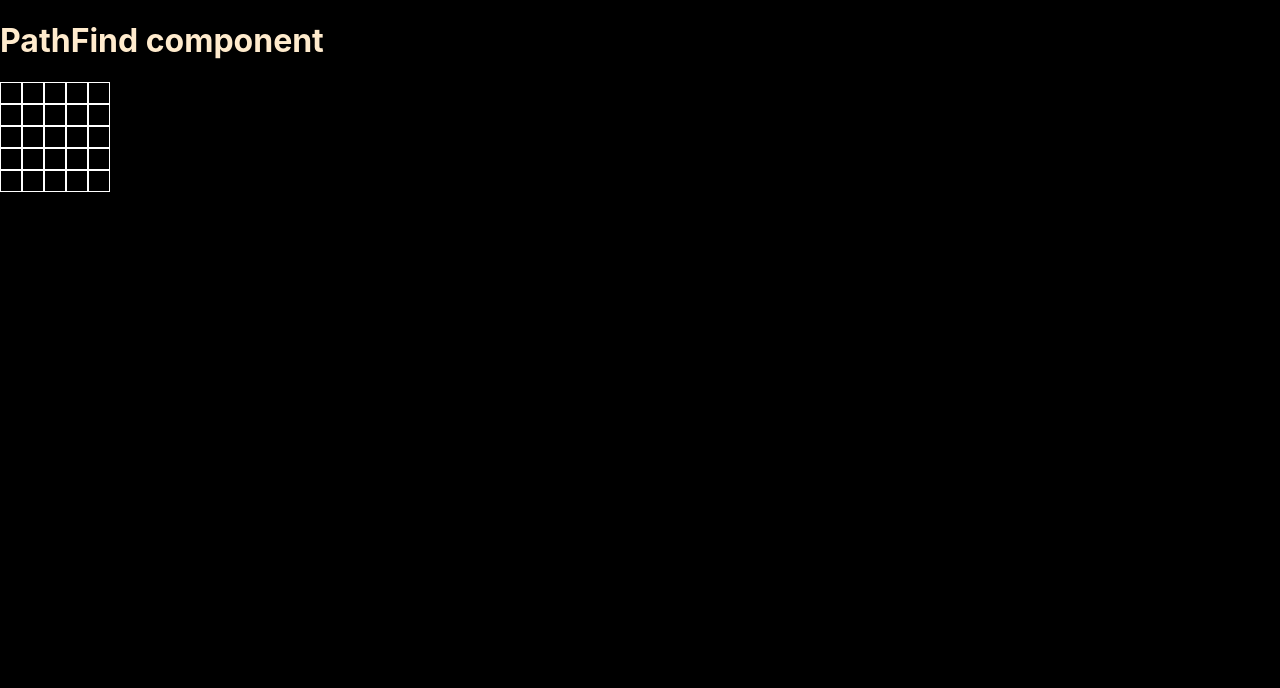
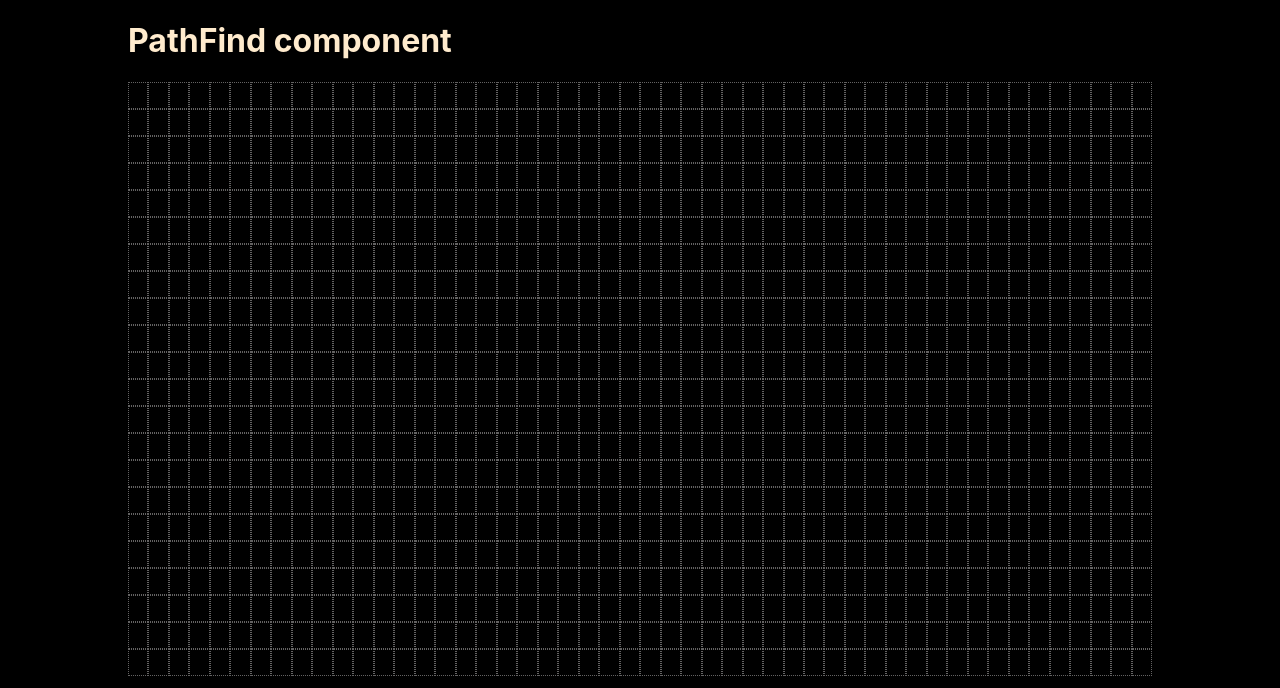
Before and after one commit to aswin2108/Path-Finder, a React (Create React App) app: page / in a window 1280 px wide. Shown: the top 688 px of the page. Built offline with nearby package versions, Linux system fonts and the light colour scheme.

Commit message:
Proper layout of the grid is made

```diff
--- a/src/components/Node/node.css
+++ b/src/components/Node/node.css
@@ -1,5 +1,6 @@
 .node{
-    width:20px;
-    height:20px;
-    border: 1px solid white;
+    width:25px;
+    height:25px;
+    border: 0.01px dotted rgba(252, 249, 249, 0.397);
+
 }
--- a/src/components/pathFind/pathFind.css
+++ b/src/components/pathFind/pathFind.css
@@ -4,3 +4,7 @@
 .rowWrapper{
     display:flex
 }
+.wrapper{
+    max-width:80%;
+    margin:auto;
+}
--- a/src/components/pathFind/pathFind.js
+++ b/src/components/pathFind/pathFind.js
@@ -4,8 +4,8 @@ import Node from "../Node/node";
 
 import "./pathFind.css";
 
-const columns=5;
-const rows=5
+const columns=50;
+const rows=22;
 
 const PathFind=()=>{
     const[Grid,setGrid]=useState([]);
@@ -15,17 +15,17 @@ const PathFind=()=>{
 
 //creates grid
     const initializeGrid=()=>{
-        const grid=new Array(columns);
-        for(let i=0;i<columns;i++){
-            grid[i]=new Array(rows);
+        const grid=new Array(rows);
+        for(let i=0;i<rows;i++){
+            grid[i]=new Array(columns);
         }
         createSpot(grid);
         setGrid(grid);
     };
     //creates spot
     const createSpot=(grid)=>{
-        for(let i=0;i<columns;i++){
-            for(let j=0;j<rows;j++){
+        for(let i=0;i<rows;i++){
+            for(let j=0;j<columns;j++){
                 grid[i][j]=new Spot(i,j);
             }
         }
```
